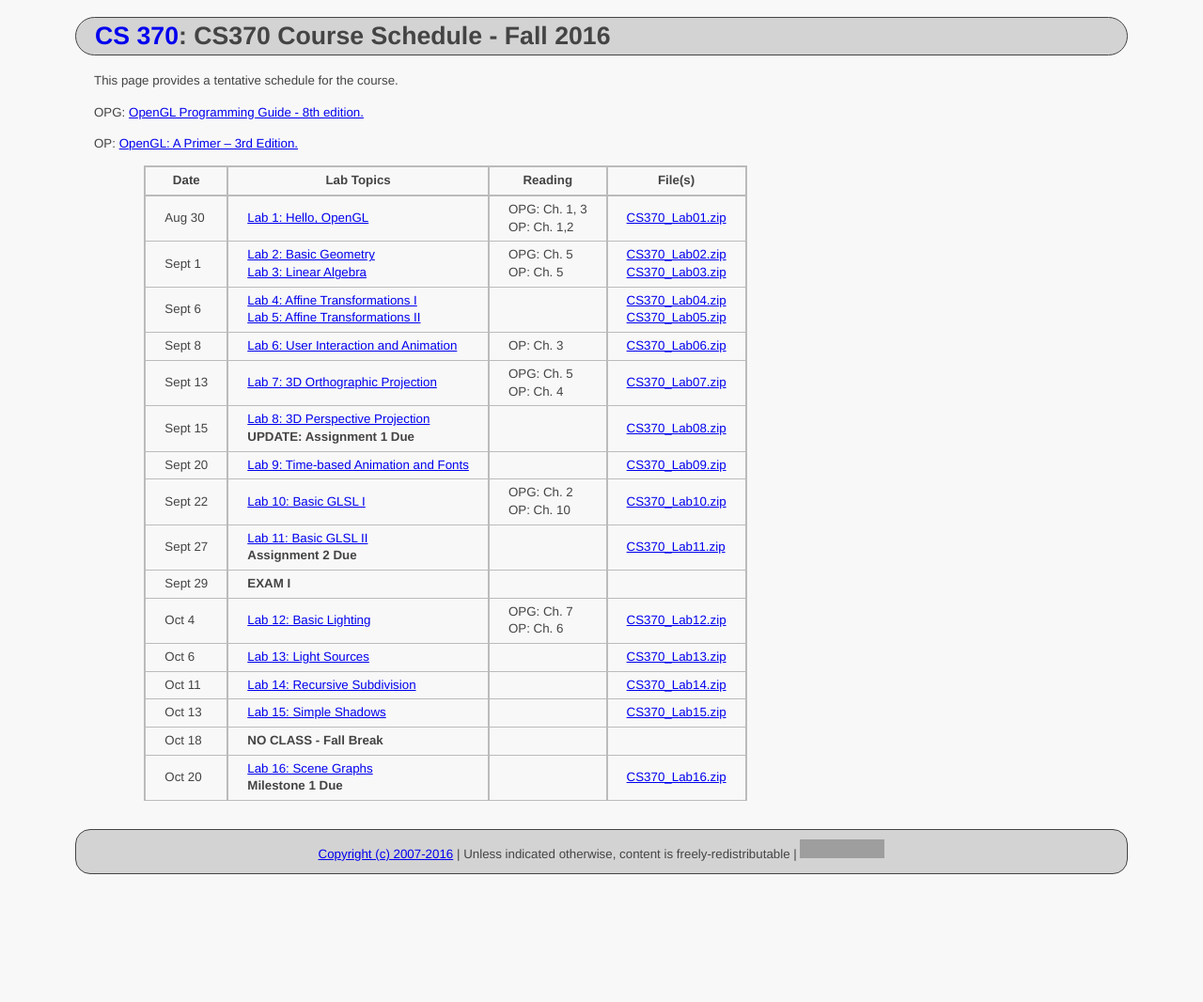
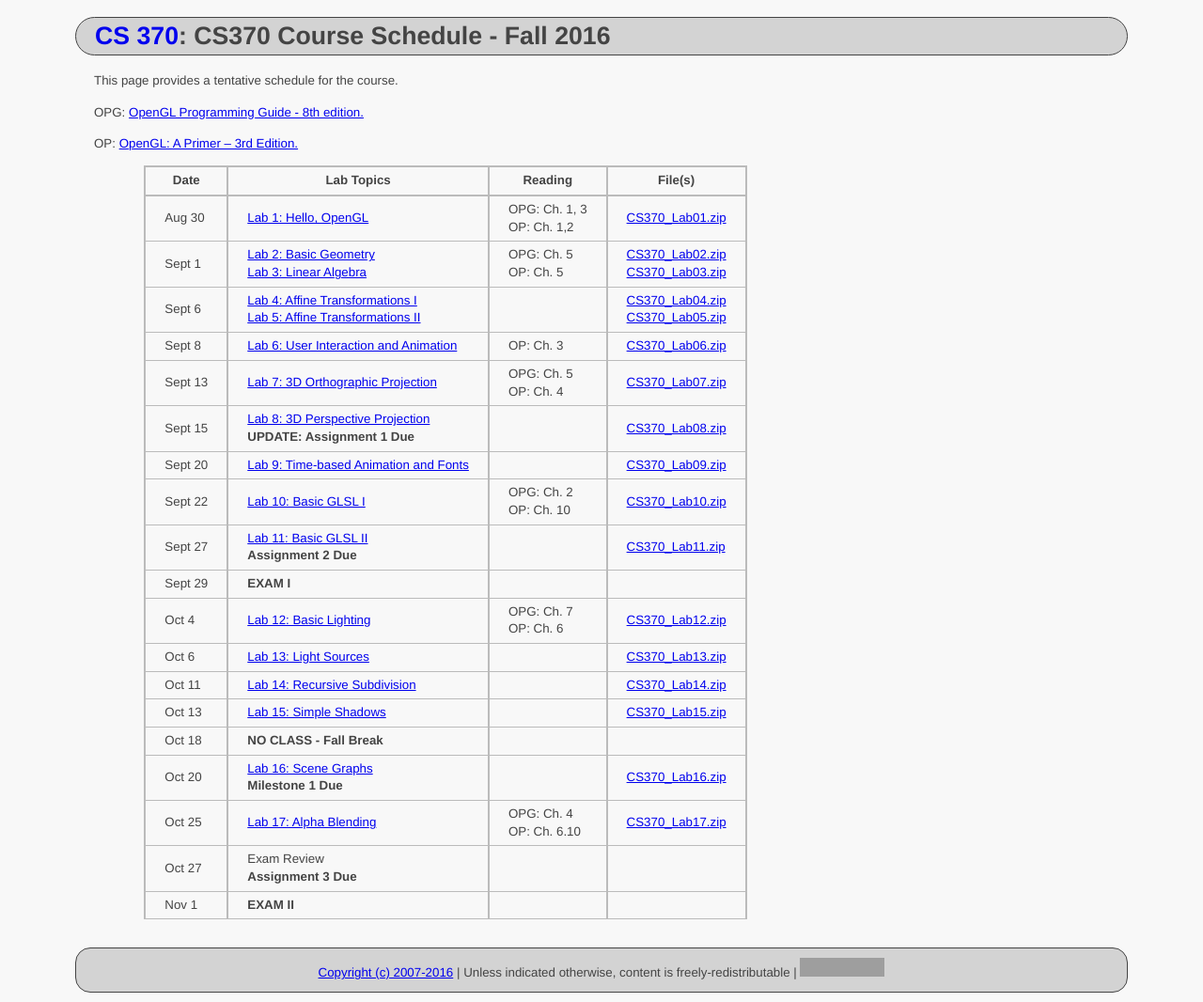
Before and after one commit to ycpcs/cs370-fall2016, a Jekyll site: the page built from schedule/index.md, in a window 1280 px wide. Shown: the whole page at 94% size. Built offline with Jekyll 4.4.1, drawn with Linux system fonts in a browser that asks for light colours; before the commit the page ends 940 px from its top, so only the background shows below that; grey boxes are pictures that could not be loaded.

Commit message:
update schedule

```diff
--- a/schedule/index.md
+++ b/schedule/index.md
@@ -28,11 +28,11 @@ OP: [OpenGL: A Primer – 3rd Edition.](http://www.pearsonhighered.com/educator/
 > Oct 13  | [Lab 15: Simple Shadows](../labs/lab15.html)  |  | [CS370_Lab15.zip](../labs/src/CS370_Lab15.zip)
 > Oct 18  | **NO CLASS - Fall Break** | |
 > Oct 20  | [Lab 16: Scene Graphs](../labs/lab16.html) <br /> **Milestone 1 Due** |  | [CS370_Lab16.zip](../labs/src/CS370_Lab16.zip)
+> Oct 25  | [Lab 17: Alpha Blending](../labs/lab17.html) | OPG: Ch. 4 <br /> OP: Ch. 6.10 | [CS370_Lab17.zip](../labs/src/CS370_Lab17.zip)
+> Oct 27  | Exam Review <br /> **Assignment 3 Due** |  |
+> Nov 1   | **EXAM II** | |
 
 <!--
-> Oct 27  | [Lab 17: Alpha Blending](../labs/lab17.html) | OPG: Ch. 4 <br /> OP: Ch. 6.10 | [CS370_Lab17.zip](../labs/src/CS370_Lab17.zip)
-> Oct 29  | Exam Review <br /> **Assignment 3 Due** |  |
-> Nov 3   | **EXAM II** | |
 > Nov 5   | [Lab 18: Billboarding](../labs/lab18.html) |  | [CS370_Lab18.zip](../labs/src/CS370_Lab18.zip)
 > Nov 10  | [Lab 19: Texture Mapping](../labs/lab19.html) | OPG: Ch. 6 <br /> OP: Ch. 8 | [CS370_Lab19.zip](../labs/src/CS370_Lab19.zip)
 > Nov 12  | [Lab 20: Environment Mapping](../labs/lab20.html) |  | [CS370_Lab20.zip](../labs/src/CS370_Lab20.zip)
```
Also changed, not shown: index.md (+1 -0 lines), labs/index.md (+1 -1 lines).
